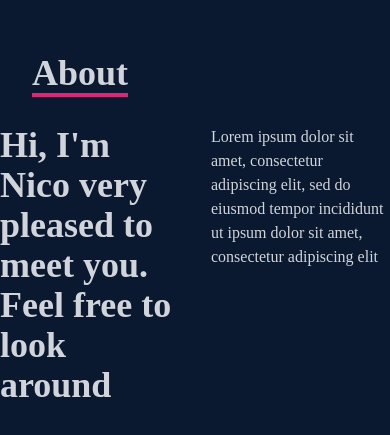
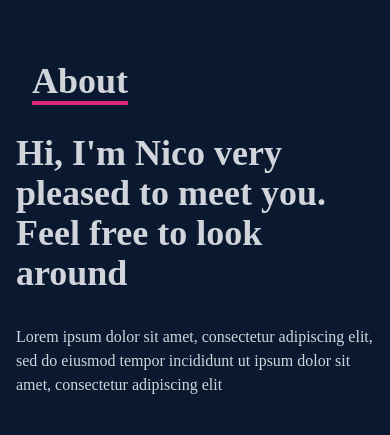
Before and after one commit to nic0mp/Nico-portProj3, a React (Create React App) app in the folder site/: page / in a window 390 px wide. Shown: the part 1037-1472 px from the top of the page. Built offline with nearby package versions, Linux system fonts and the light colour scheme.

Commit message:
finalize about section

```diff
--- a/site/src/components/About.jsx
+++ b/site/src/components/About.jsx
@@ -10,7 +10,7 @@
           </div>
           <div></div>
         </div>
-        <div className='max-w-[1000px] w-full grid grid-cols-2 gap-8'>
+        <div className='max-w-[1000px] w-full grid sm:grid-cols-2 gap-8 px-4'>
           <div className='sm:text-right text-4xl font-bold'>
             <p>Hi, I'm Nico very pleased to meet you. Feel free to look around</p>
           </div>
```
